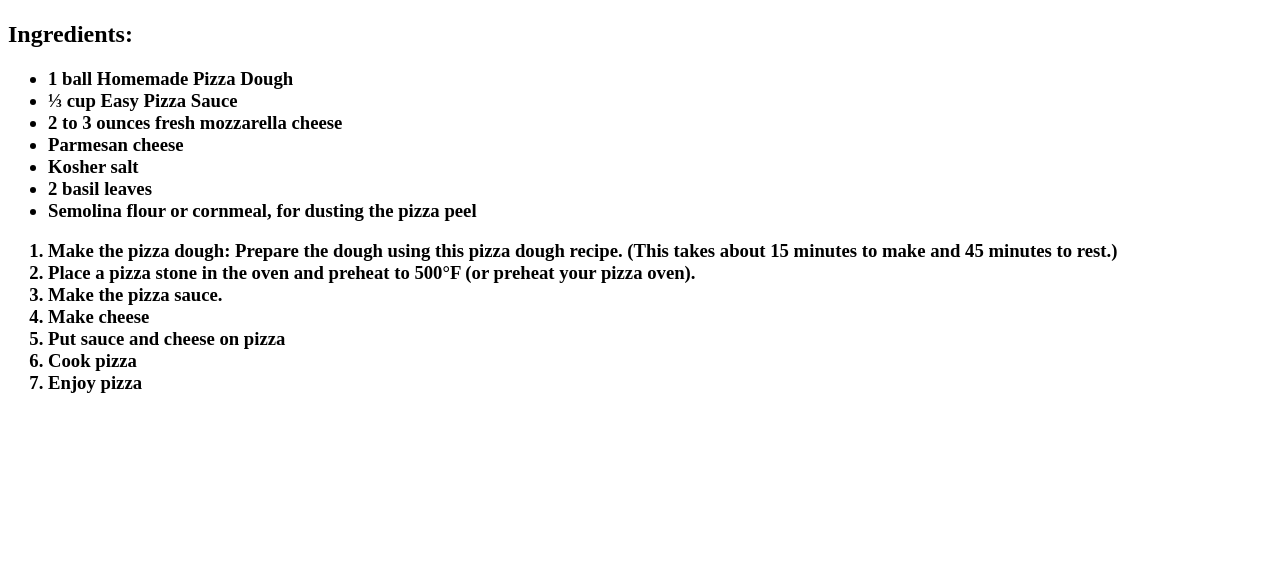
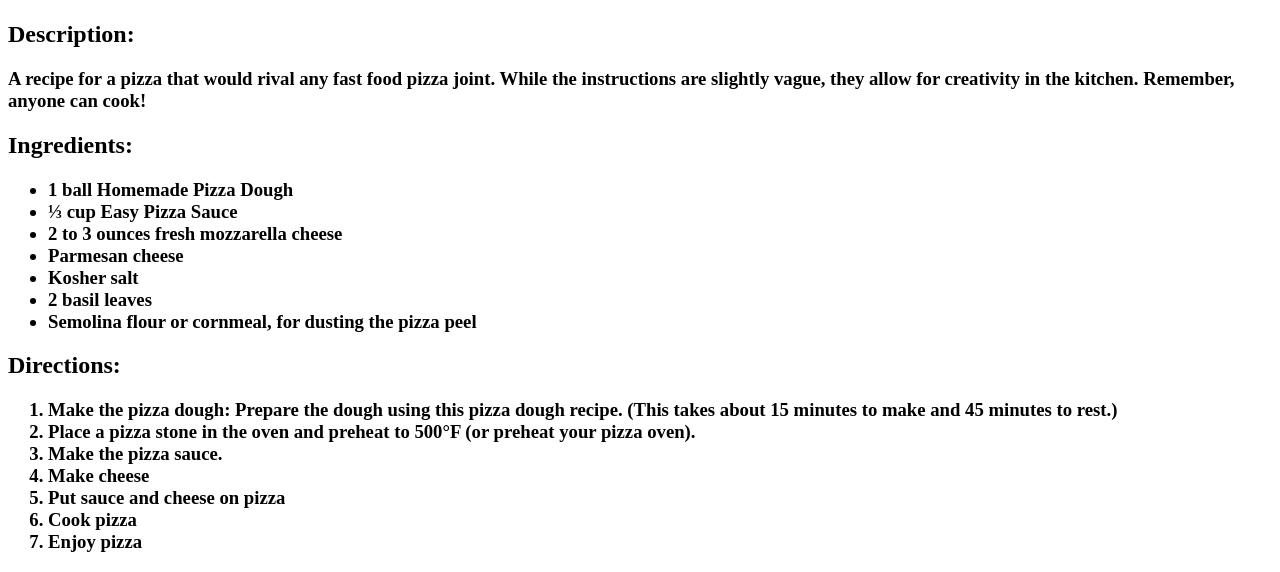
Before and after one commit to josiah-keene/odin-recipes, a plain HTML site: page recipes/pizza.html in a window 1280 px wide. Shown: the part 609-1181 px from the top of the page. Before the commit the page ends 1022 px from the top, so only its background shows below. Drawn offline with Linux system fonts and the light colour scheme.

Commit message:
Added to descriptions to all recipes

```diff
--- a/recipes/pizza.html
+++ b/recipes/pizza.html
@@ -10,6 +10,14 @@
 
     <h1>Pizza</h1>
     <img src="Photos/pexels-borbely-arpad-160125124-10790638.jpg" alt="Pizza" height="500" width="700">
+
+    <h2>Description:</h2>
+    <h3>A recipe for a pizza that would rival any fast food
+        pizza joint. While the instructions are slightly vague,
+        they allow for creativity in the kitchen. Remember,
+        anyone can cook!
+    </h3>
+
     <h2>Ingredients:</h2>
 
     <h3>
@@ -22,7 +30,9 @@
             <li>2 basil leaves</li>
             <li>Semolina flour or cornmeal, for dusting the pizza peel</li>
         </ul>
-
+    </h3>
+<h2>Directions:</h2>
+   <h3>
         <ol>
             <li>Make the pizza dough: Prepare the dough using this pizza dough recipe.
             (This takes about 15 minutes to make and 45 minutes to rest.)</li>
```
Also changed, not shown: recipes/chickenparm.html (+10 -0 lines), recipes/lasagna.html (+6 -0 lines).
